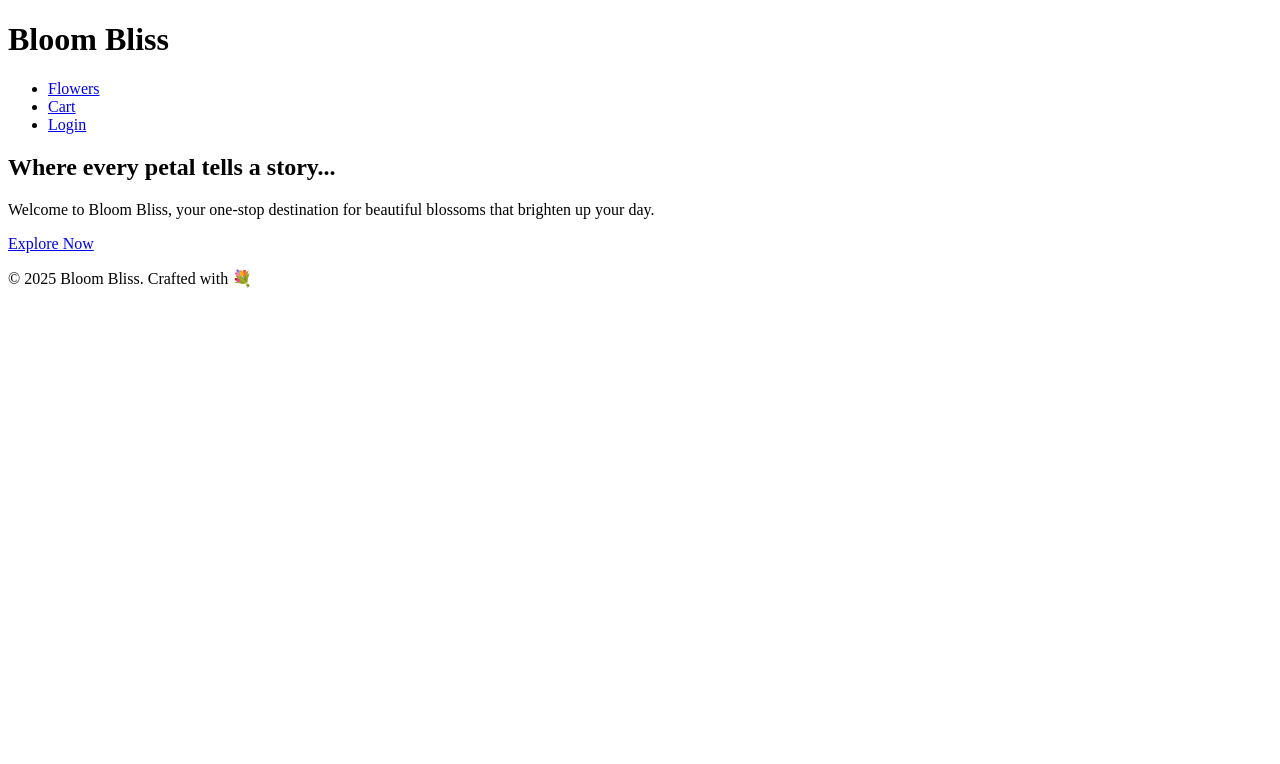
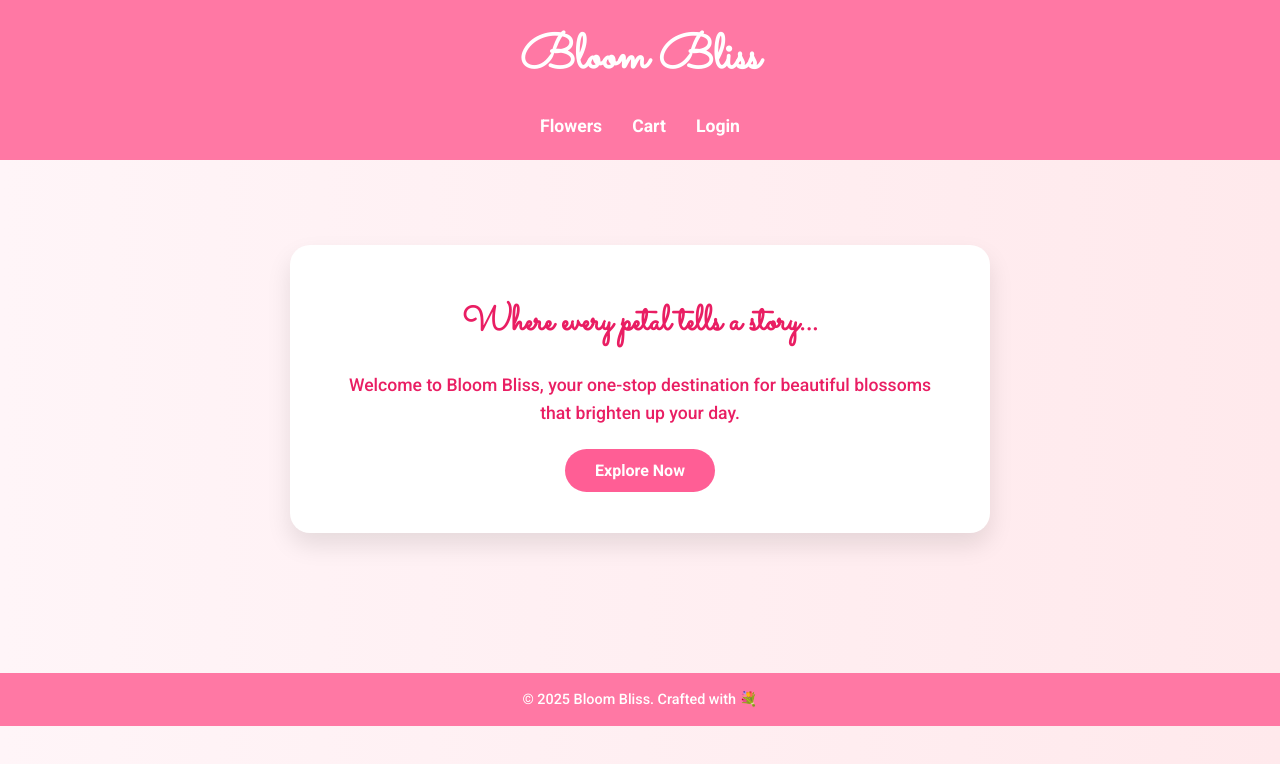
Before and after one commit to Arpita-XD/Florist-Ecommerce-Site, a plain HTML site: page index.html in a window 1280 px wide. Drawn offline with Linux system fonts and the light colour scheme; the site is published under a folder, as on GitHub Pages, so addresses that start at the root find nothing.

Commit message:
new commit

```diff
--- a/pages/index.html
+++ b/index.html
@@ -4,7 +4,7 @@
   <meta charset="UTF-8" />
   <meta name="viewport" content="width=device-width, initial-scale=1.0"/>
   <title>Bloom Bliss</title>
-  <link rel="stylesheet" href="/pages/styles.css" />
+  <link rel="stylesheet" href="styles.css" />
   <link href="https://fonts.googleapis.com/css2?family=Sacramento&family=Roboto:wght@300;500;700&display=swap" rel="stylesheet">
 </head>
 <body>
@@ -12,9 +12,9 @@
     <h1>Bloom Bliss</h1>
     <nav>
       <ul>
-        <li><a href="/pages/flower-list.html">Flowers</a></li>
-        <li><a href="/pages/cart.html">Cart</a></li>
-        <li><a href="/pages/login.html">Login</a></li>
+        <li><a href="flower-list.html">Flowers</a></li>
+        <li><a href="cart.html">Cart</a></li>
+        <li><a href="login.html">Login</a></li>
       </ul>
     </nav>
   </header>
@@ -23,7 +23,7 @@
     <div class="hero-section">
       <h2>Where every petal tells a story...</h2>
       <p>Welcome to Bloom Bliss, your one-stop destination for beautiful blossoms that brighten up your day.</p>
-      <a href="/pages/flower-list.html" class="btn">Explore Now</a>
+      <a href="flower-list.html" class="btn">Explore Now</a>
     </div>
   </main>
 
```
Also changed, not shown: cart.html (renamed from pages/cart.html, +1 -1 lines), checkout.html (renamed from pages/checkout.html, +1 -1 lines), flower-list.html (renamed from pages/flower-list.html, +1 -1 lines), login.html (renamed from pages/login.html, +1 -1 lines), register.html (renamed from pages/register.html, +1 -1 lines), styles.css (renamed from pages/styles.css).
